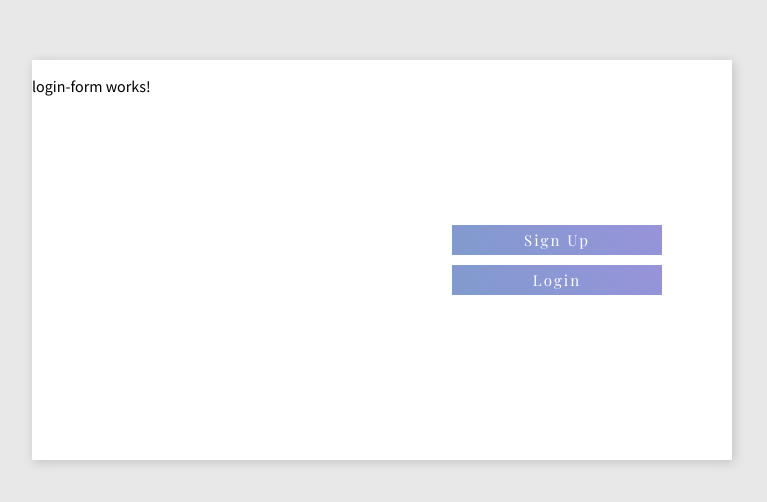
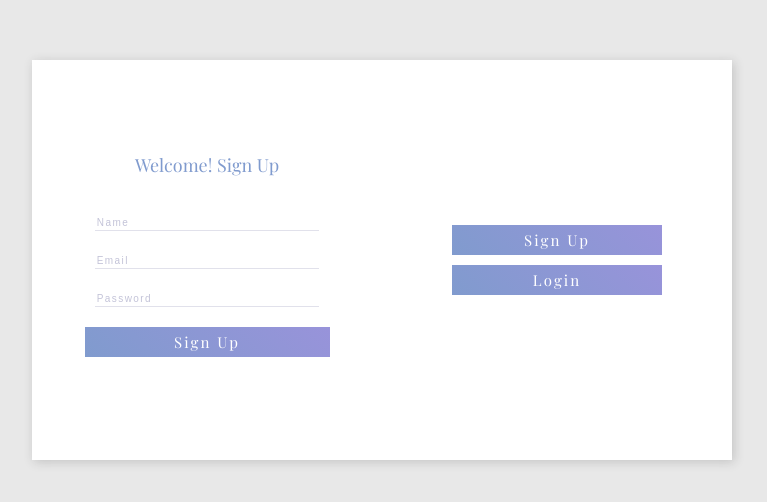
Before and after one commit to GalinaGorbel/login-form, an Angular app: page / in a window 1280 px wide. Shown: the part 148-650 px from the top of the page, without its empty margins (258-1025 px from the left). Built offline with nearby package versions, Linux system fonts and the light colour scheme.

Commit message:
added sign-up from

```diff
--- a/src/app/app.component.html
+++ b/src/app/app.component.html
@@ -5,5 +5,5 @@
       <button class="button button_message" id="login"> Login</button>
     </div>
   </div>
-  <app-login-form></app-login-form>
+  <app-sign-up-form></app-sign-up-form>
 </div>
--- a/src/app/forms/sign-up-form/sign-up-form.component.html
+++ b/src/app/forms/sign-up-form/sign-up-form.component.html
@@ -1 +1,9 @@
-<p>sign-up-form works!</p>
+<div class="form form_signup">
+    <div class="form__heading">Welcome! Sign Up</div>
+    <form autocomplete="off">
+      <input type="text" placeholder="Name">
+      <input type="email" placeholder="Email">
+      <input type="password" placeholder="Password">
+      <button class="button">Sign Up</button>
+    </form>
+  </div>
--- a/src/styles.scss
+++ b/src/styles.scss
@@ -32,3 +32,43 @@ body {
   font-family: "Playfair Display", serif;
   cursor: pointer;
 }
+
+.form {
+  width: 100%;
+  height: 100%;
+
+  &__heading {
+    font-size: 18px;
+    height: 50px;
+    color: $blue;
+    font-family: 'Playfair Display', serif;
+  }
+}
+
+
+form {
+  width: 70%;
+  > * {
+    margin: 10px;
+  }
+  input {
+    width: 90%;
+    border: 0;
+    border-bottom: 1px solid rgba($grey, 0.5);
+    font-size: 13px;
+    font-weight: 300;
+    color: #797A9E;
+    letter-spacing: 0.11em;
+
+    &::placeholder {
+      color: #C3C3D8;
+      font-size: 10px;
+    }
+
+    &:focus {
+      outline: 0;
+      border-bottom: 1px solid rgba($blue, 0.7);
+      transition: 0.6s all ease;
+    }
+  }
+}
```
